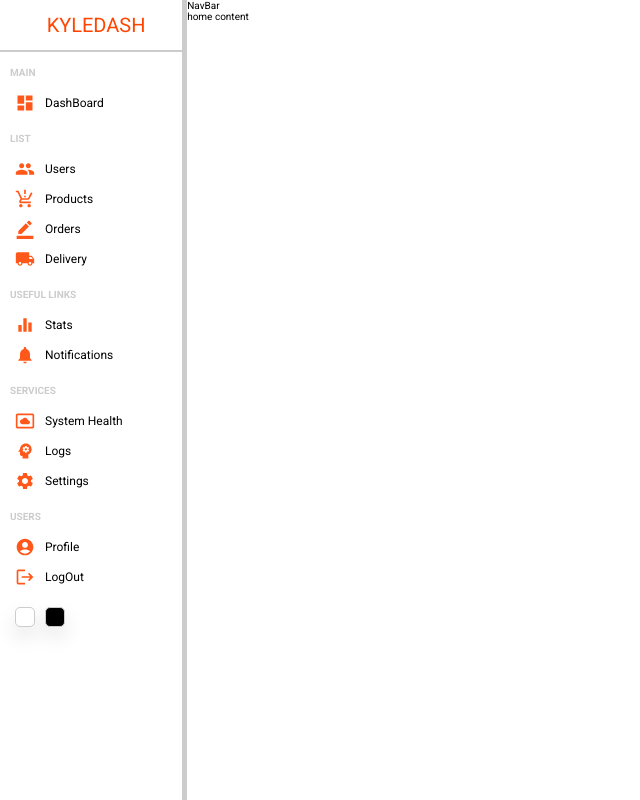
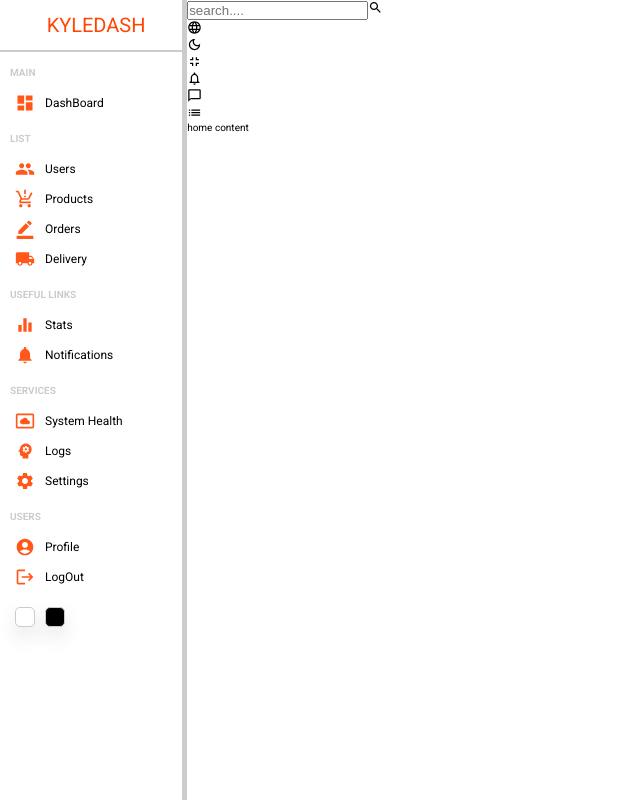
Before and after one commit to MwauStephen/DashBoard, a React (Create React App) app: page / in a window 1280 px wide. Shown: the whole page, without its empty margins (0-640 px from the left). Built offline with nearby package versions, Linux system fonts and the light colour scheme.

Commit message:
added icons on the navbar component

```diff
--- a/src/Components/navBar/NavBar.js
+++ b/src/Components/navBar/NavBar.js
@@ -1,8 +1,42 @@
 import React from "react";
+import SearchIcon from "@mui/icons-material/Search";
+import LanguageIcon from "@mui/icons-material/Language";
+import DarkModeOutlinedIcon from "@mui/icons-material/DarkModeOutlined";
+import FullscreenExitIcon from "@mui/icons-material/FullscreenExit";
+import NotificationsNoneOutlinedIcon from "@mui/icons-material/NotificationsNoneOutlined";
+import ChatBubbleOutlineOutlinedIcon from "@mui/icons-material/ChatBubbleOutlineOutlined";
+import ListOutlinedIcon from "@mui/icons-material/ListOutlined";
 import styles from "./NavBar.module.css";
 
 const NavBar = () => {
-  return <div>NavBar</div>;
+  return (
+    <div className={styles.navBar}>
+      <div className={styles.wrapper}>
+        <div className={styles.search}>
+          <input type="text" placeholder="search...." />
+          <SearchIcon />
+        </div>
+        <div className={styles.item}>
+          <LanguageIcon />
+        </div>
+        <div className={styles.item}>
+          <DarkModeOutlinedIcon />
+        </div>
+        <div className={styles.item}>
+          <FullscreenExitIcon />
+        </div>
+        <div className={styles.item}>
+          <NotificationsNoneOutlinedIcon />
+        </div>
+        <div className={styles.item}>
+          <ChatBubbleOutlineOutlinedIcon />
+        </div>
+        <div className={styles.item}>
+          <ListOutlinedIcon />
+        </div>
+      </div>
+    </div>
+  );
 };
 
 export default NavBar;
--- a/src/Components/navBar/NavBar.module.css
+++ b/src/Components/navBar/NavBar.module.css
@@ -0,0 +1,4 @@
+.navBar {
+}
+.wrapper {
+}
```
